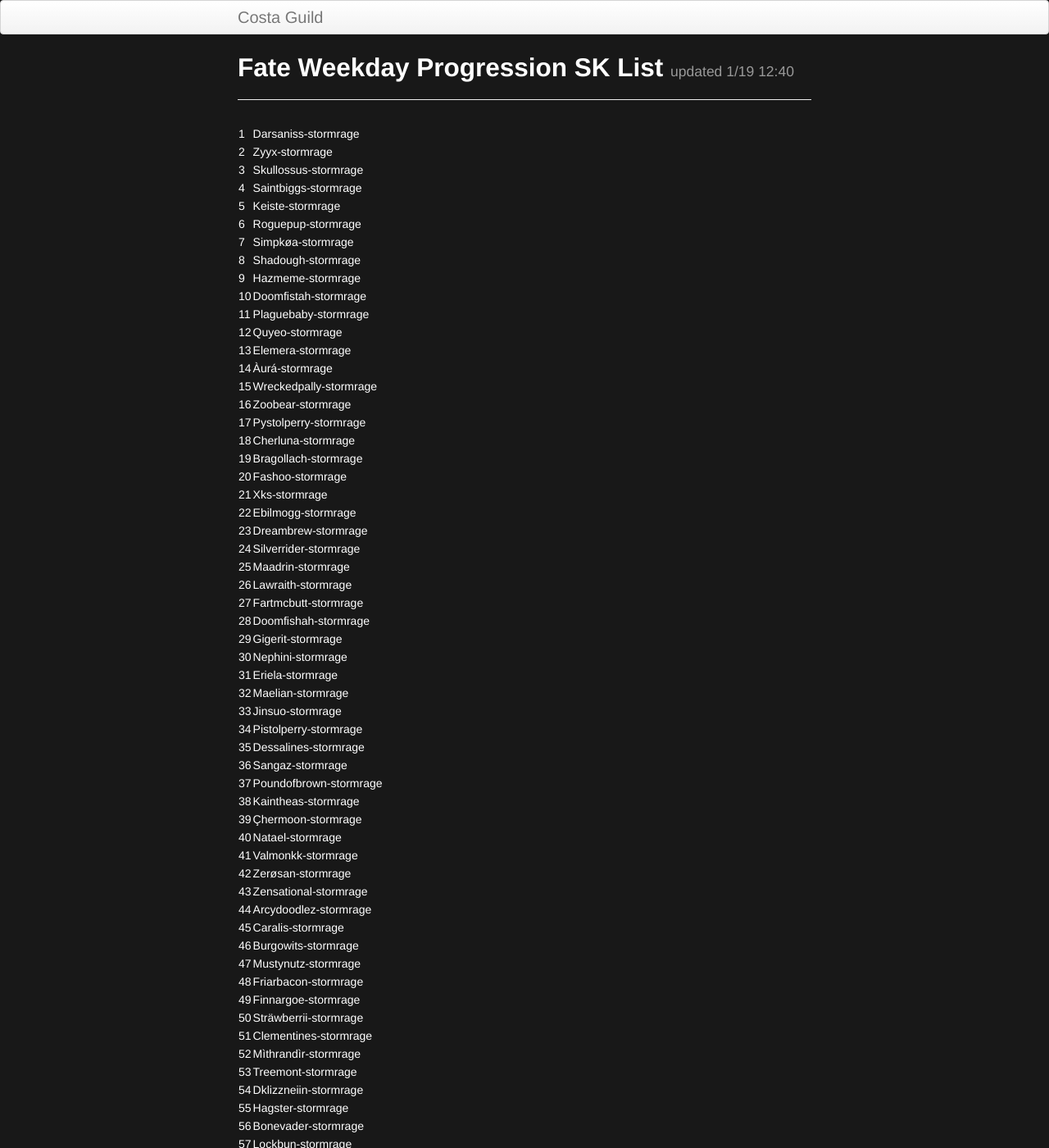
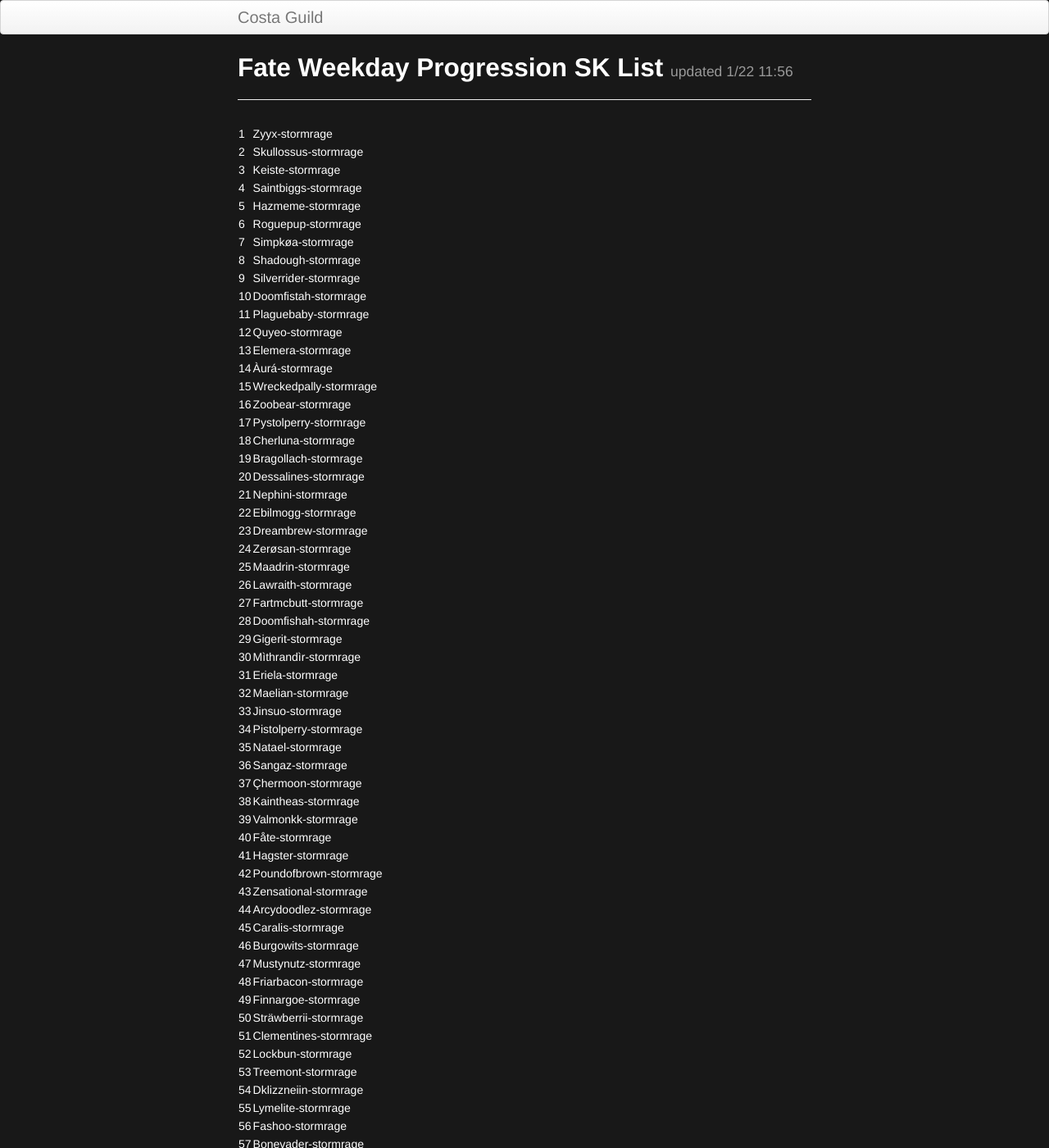
Before and after one commit to omegabiscuit/omegabiscuit.github.io, a Jekyll site: the page built from pages/progression_sk.md, in a window 1280 px wide and 1400 px high. Shown: the whole window at 82% size. Built offline with Jekyll 4.4.1, drawn with Linux system fonts in a browser that asks for light colours; some of the changed text lies outside the part shown.

Commit message:
update sk list

```diff
--- a/pages/progression_sk.md
+++ b/pages/progression_sk.md
@@ -1,65 +1,65 @@
 ---
 layout: page
 title: Fate Weekday Progression SK List
-tagline: updated 1/19 12:40
+tagline: updated 1/22 11:56
 ---
-|---|----------------------|---|
-|1  |Darsaniss-stormrage   |   |
-|2  |Zyyx-stormrage        |   |
-|3  |Skullossus-stormrage  |   |
-|4  |Saintbiggs-stormrage  |   |
-|5  |Keiste-stormrage      |   |
-|6  |Roguepup-stormrage    |   |
-|7  |Simpkøa-stormrage     |   |
-|8  |Shadough-stormrage    |   |
-|9  |Hazmeme-stormrage     |   |
-|10 |Doomfistah-stormrage  |   |
-|11 |Plaguebaby-stormrage  |   |
-|12 |Quyeo-stormrage       |   |
-|13 |Elemera-stormrage     |   |
-|14 |Àurá-stormrage        |   |
-|15 |Wreckedpally-stormrage|   |
-|16 |Zoobear-stormrage     |   |
-|17 |Pystolperry-stormrage |   |
-|18 |Cherluna-stormrage    |   |
-|19 |Bragollach-stormrage  |   |
-|20 |Fashoo-stormrage      |   |
-|21 |Xks-stormrage         |   |
-|22 |Ebilmogg-stormrage    |   |
-|23 |Dreambrew-stormrage   |   |
-|24 |Silverrider-stormrage |   |
-|25 |Maadrin-stormrage     |   |
-|26 |Lawraith-stormrage    |   |
-|27 |Fartmcbutt-stormrage  |   |
-|28 |Doomfishah-stormrage  |   |
-|29 |Gigerit-stormrage     |   |
-|30 |Nephini-stormrage     |   |
-|31 |Eriela-stormrage      |   |
-|32 |Maelian-stormrage     |   |
-|33 |Jinsuo-stormrage      |   |
-|34 |Pistolperry-stormrage |   |
-|35 |Dessalines-stormrage  |   |
-|36 |Sangaz-stormrage      |   |
-|37 |Poundofbrown-stormrage|   |
-|38 |Kaintheas-stormrage   |   |
-|39 |Çhermoon-stormrage    |   |
-|40 |Natael-stormrage      |   |
-|41 |Valmonkk-stormrage    |   |
-|42 |Zerøsan-stormrage     |   |
-|43 |Zensational-stormrage |   |
-|44 |Arcydoodlez-stormrage |   |
-|45 |Caralis-stormrage     |   |
-|46 |Burgowits-stormrage   |   |
-|47 |Mustynutz-stormrage   |   |
-|48 |Friarbacon-stormrage  |   |
-|49 |Finnargoe-stormrage   |   |
-|50 |Sträwberrii-stormrage |   |
-|51 |Clementines-stormrage |   |
-|52 |Mìthrandìr-stormrage  |   |
-|53 |Treemont-stormrage    |   |
-|54 |Dklizzneiin-stormrage |   |
-|55 |Hagster-stormrage     |   |
-|56 |Bonevader-stormrage   |   |
-|57 |Lockbun-stormrage     |   |
-|58 |Lymelite-stormrage    |   |
-|59 |Fåte-stormrage        |   |
+|---|----------------------|
+|1  |Zyyx-stormrage        |
+|2  |Skullossus-stormrage  |
+|3  |Keiste-stormrage      |
+|4  |Saintbiggs-stormrage  |
+|5  |Hazmeme-stormrage     |
+|6  |Roguepup-stormrage    |
+|7  |Simpkøa-stormrage     |
+|8  |Shadough-stormrage    |
+|9  |Silverrider-stormrage |
+|10 |Doomfistah-stormrage  |
+|11 |Plaguebaby-stormrage  |
+|12 |Quyeo-stormrage       |
+|13 |Elemera-stormrage     |
+|14 |Àurá-stormrage        |
+|15 |Wreckedpally-stormrage|
+|16 |Zoobear-stormrage     |
+|17 |Pystolperry-stormrage |
+|18 |Cherluna-stormrage    |
+|19 |Bragollach-stormrage  |
+|20 |Dessalines-stormrage  |
+|21 |Nephini-stormrage     |
+|22 |Ebilmogg-stormrage    |
+|23 |Dreambrew-stormrage   |
+|24 |Zerøsan-stormrage     |
+|25 |Maadrin-stormrage     |
+|26 |Lawraith-stormrage    |
+|27 |Fartmcbutt-stormrage  |
+|28 |Doomfishah-stormrage  |
+|29 |Gigerit-stormrage     |
+|30 |Mìthrandìr-stormrage  |
+|31 |Eriela-stormrage      |
+|32 |Maelian-stormrage     |
+|33 |Jinsuo-stormrage      |
+|34 |Pistolperry-stormrage |
+|35 |Natael-stormrage      |
+|36 |Sangaz-stormrage      |
+|37 |Çhermoon-stormrage    |
+|38 |Kaintheas-stormrage   |
+|39 |Valmonkk-stormrage    |
+|40 |Fåte-stormrage        |
+|41 |Hagster-stormrage     |
+|42 |Poundofbrown-stormrage|
+|43 |Zensational-stormrage |
+|44 |Arcydoodlez-stormrage |
+|45 |Caralis-stormrage     |
+|46 |Burgowits-stormrage   |
+|47 |Mustynutz-stormrage   |
+|48 |Friarbacon-stormrage  |
+|49 |Finnargoe-stormrage   |
+|50 |Sträwberrii-stormrage |
+|51 |Clementines-stormrage |
+|52 |Lockbun-stormrage     |
+|53 |Treemont-stormrage    |
+|54 |Dklizzneiin-stormrage |
+|55 |Lymelite-stormrage    |
+|56 |Fashoo-stormrage      |
+|57 |Bonevader-stormrage   |
+|58 |Darsaniss-stormrage   |
+|59 |Xks-stormrage         |
```
